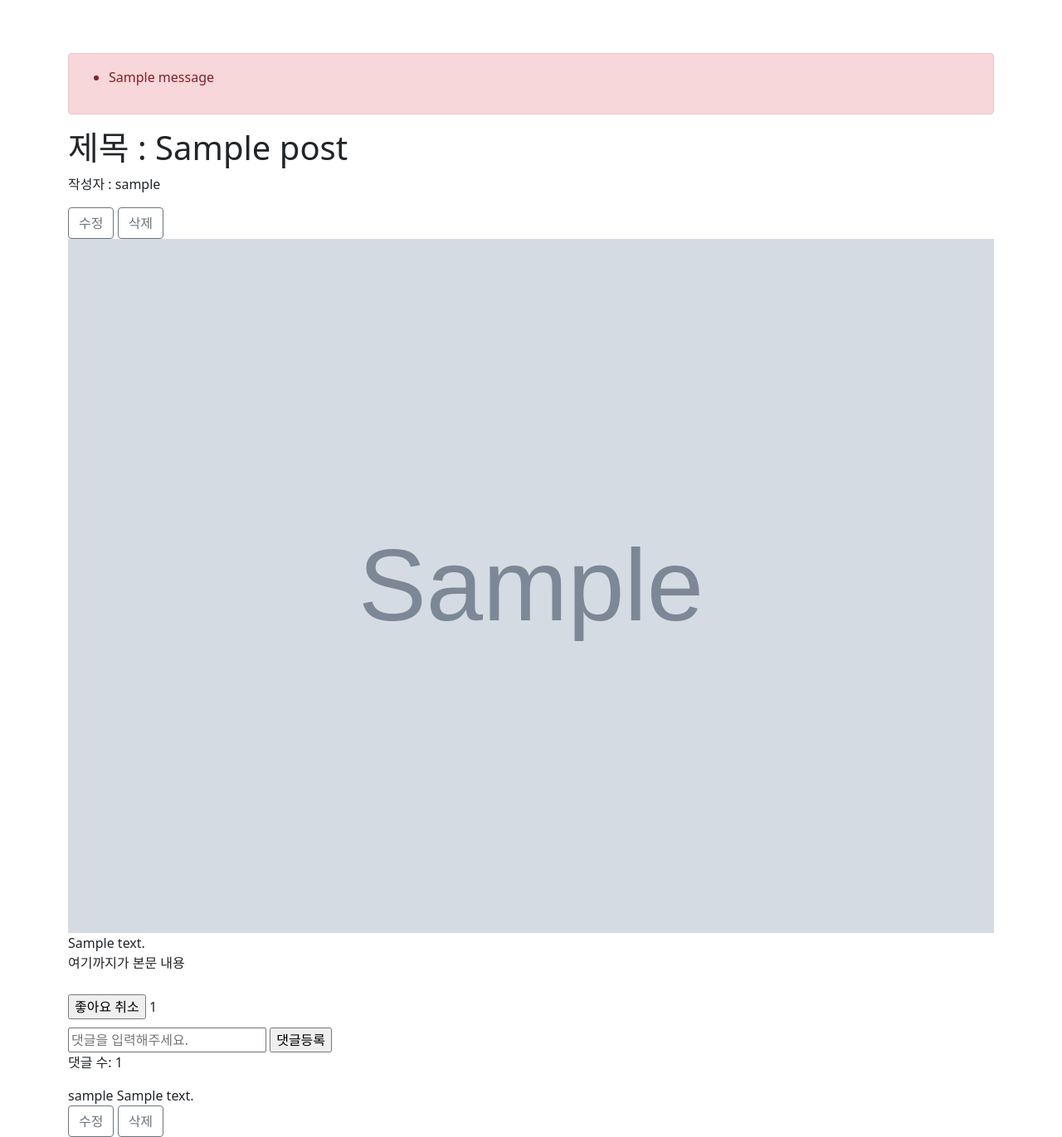
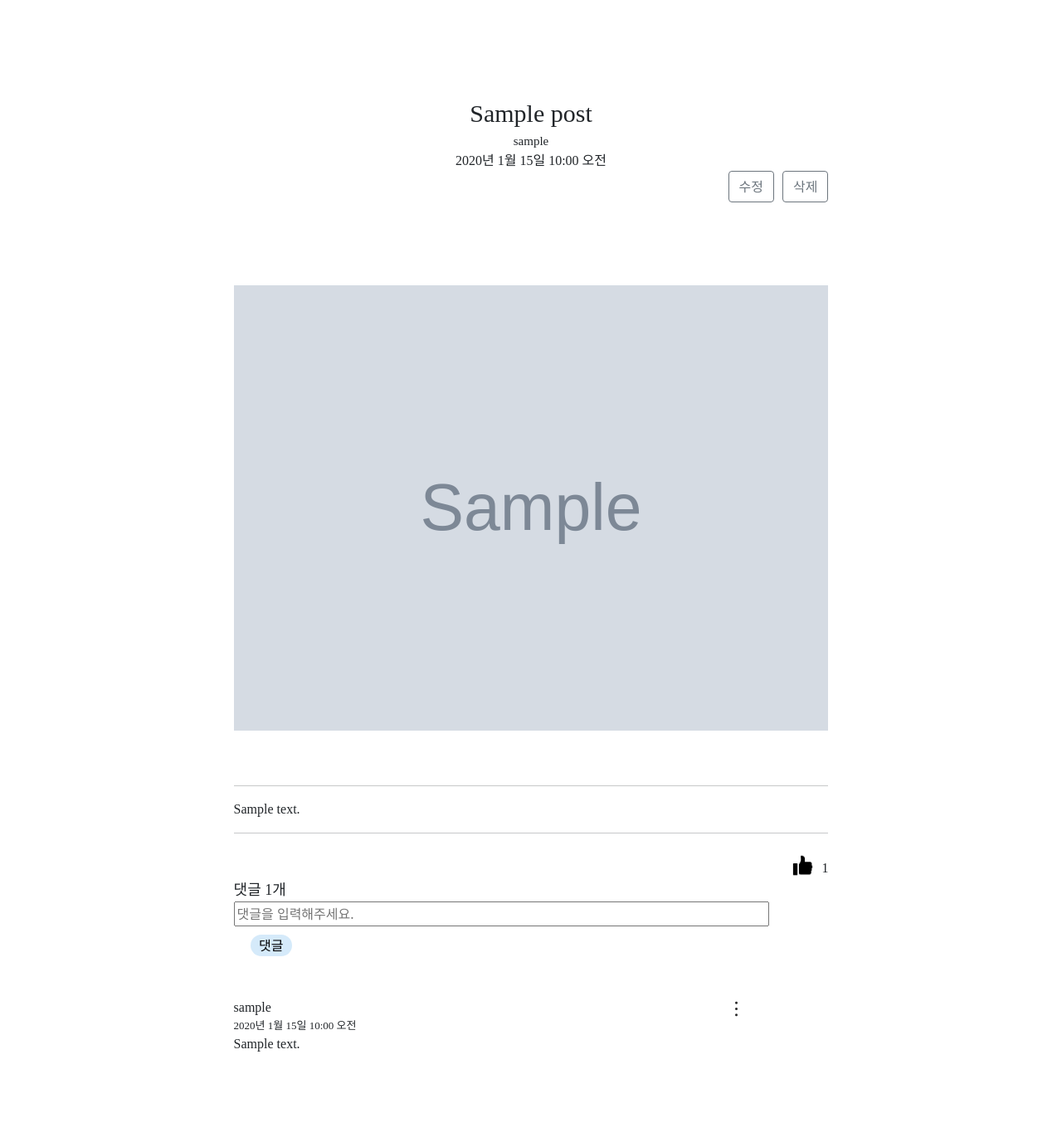
Before and after one commit to khs0415p/Inter-Art-Django, a Django app: page /main/detail/1/ in a window 1280 px wide. Shown: the part 67-1438 px from the top of the page at 83% size. After the commit the page ends 1335 px from the top, so only its background shows below. Run offline with Django 4.2, Linux system fonts and the light colour scheme; a user stored in the database is signed in; tables that the repository leaves empty hold one stand-in row (values such as "Sample post"); grey boxes marked "Sample" are stand-in pictures; one stand-in notice (Sample message) is shown; parts of the project's set-up code (start-up, migrations or seed data) failed here and were passed over; some libraries are stand-ins or nearby versions; some web fonts are replaced.

Commit message:
Modify: 홈, 디테일 페이지 디자인 수정 및 공지사항 추가

```diff
--- a/interart/main/forms.py
+++ b/interart/main/forms.py
@@ -129,7 +129,6 @@ class PostForm(forms.ModelForm): # ModelForm 은 장고 모델 폼
 class CommentForm(forms.ModelForm):
     comment = forms.CharField(
             required=True,
-            max_length=200,
             label='',
             widget=forms.TextInput(attrs={
                 'placeholder': "댓글을 달아주세요."
--- a/interart/main/models.py
+++ b/interart/main/models.py
@@ -22,7 +22,7 @@ class Post(models.Model):
 class Comment(models.Model):
     post = models.ForeignKey(Post, on_delete=models.CASCADE)
     user = models.ForeignKey(User, on_delete=models.CASCADE)
-    comment = models.CharField(max_length=200)
+    comment = models.TextField()
     created_at = models.DateTimeField(auto_now_add=True)
 
 
--- a/interart/main/urls.py
+++ b/interart/main/urls.py
@@ -11,6 +11,7 @@ urlpatterns = [
     path('home/', board_views.home, name='home'),
     path('board/', board_views.board, name='board'),
     path('my_home/', board_views.my_home, name='my_home'),
+    path('notice/<int:notice_id>', board_views.notice, name='notice'),
 
     path('write/', post_views.write, name='write'),
     path('detail/<int:post_id>/', post_views.detail, name='detail'),
--- a/interart/main/views/post_views.py
+++ b/interart/main/views/post_views.py
@@ -28,6 +28,9 @@ def detail(request, post_id):
 
     if request.method == "POST":
         form = CommentForm(request.POST)
+        print(request.POST)
+        for f in form:
+            print(f.errors)
         if form.is_valid():
             comment = form.save(commit=False)
             comment.user = request.user
@@ -37,6 +40,9 @@ def detail(request, post_id):
             # return
 
     _post = Post.objects.get(id = post_id)
+    _post.content = _post.content.split('\n')
+    _post.comment = _post.comment_set.order_by('-created_at')
+
     return render(request, 'main/detail.html', {'post': _post})
 
 
--- a/interart/static/style.css
+++ b/interart/static/style.css
@@ -2,6 +2,13 @@
     font-family: 'TheJamsil3Regular';
     src: url('https://cdn.jsdelivr.net/gh/projectnoonnu/noonfonts_2302_01@1.0/TheJamsil3Regular.woff2') format('woff2');
     font-weight: 400;
+    font-style: normal;
+}
+
+@font-face {
+    font-family: 'TheJamsil2Light';
+    src: url('https://cdn.jsdelivr.net/gh/projectnoonnu/noonfonts_2302_01@1.0/TheJamsil2Light.woff2') format('woff2');
+    font-weight: 300;
     font-style: normal;
 }
 
@@ -136,8 +143,8 @@ label {
 }
 
 .main-container {
-    margin-left: 10%;
-    margin-right: 10%;
+    margin-left: 15%;
+    margin-right: 15%;
     margin-top: 5%;
 }
 
@@ -167,7 +174,7 @@ label {
 
 .item-card {
     margin-top: 36px;
-    width: 350px;
+    width: 48%;
     height: 330px;
     border-radius: 14px;
     box-shadow:  4px 12px 32px 6px rgba(0,0,0,.09);
@@ -188,7 +195,6 @@ label {
 }
 
 .item-card a:hover {
-    text-decoration: underline;
     color: #000000;
 }
 
@@ -199,11 +205,19 @@ label {
     overflow: hidden;
 }
 
+.notice-a {
+    text-decoration: none;
+    color: #000000;
+}
+
+.notice-a:hover{
+    color: #000000;
+}
 
 .notice-item {
     margin-top: 36px;
     border-radius: 14px;
-    width: 555px;
+    width: 85%;
     height: 150px;
     box-shadow:  4px 12px 32px 6px rgba(0,0,0,.09);
     transition: all 0.3s ease-out;
@@ -240,12 +254,268 @@ label {
     overflow: hidden;
 }
 
+.post-img {
+    width: 80%;
+    height: 60%;
+    margin-top: 10%;
+    margin-left: 10%;
+}
 
-.img-list {
-    margin-top: 70px;
+.post-img img{
+    width:100%;
+    height:100%;
+    object-fit: fill;
+    border-radius: 3px;
+}
+
+.title-box {
+    padding-top: 50px;
+}
+
+.board-title {
+    font-family: 'TheJamsil3Regular';
+    font-size: 30px;
+    text-align: center;
+}
+
+.board-writer {
+    font-family: 'TheJamsil3Regular';
+    font-size: 15px;
+    text-align: center;
+}
+
+.board-date {
+    font-family: 'TheJamsil1Thin';
+    text-align: center;
+}
+
+.board-content {
+    font-family: 'TheJamsil2Light';
+}
+
+.back-box {
+    margin-top: 100px;
+    text-align: center;
     width: 100%;
-    height: 400px;
+    height: 50px;
+    display: flex;
+    justify-content: center;
 }
+
+.back-button {
+    border-radius: 14px;
+    width: 100px;
+    line-height: 50px;
+    color: black;
+    background-color: #797979;
+}
+
+.back-button:hover {
+    background-color: #000000;
+    color: white
+}
+
+.back-box a{
+    text-decoration: none;
+}
+
+table {
+    text-align: center;
+}
+
+.date-th {
+    width: 200px;
+}
+
+.board-a {
+    text-decoration: none;
+    color: #000000;
+    font-weight: bold;
+}
+
+.board-a:hover {
+    text-decoration: underline;
+    color: #000000;
+}
+
+.count-widget {
+    margin-left: 0px;
+    color: rgb(100, 146, 77);
+    font-size: small;
+}
+
+.search-box{
+    text-align: center;
+}
+
+.search-box .form-control {
+    width:70%;
+    display: inline-block;
+}
+
+/* 디테일 페이지 */
+
+.button-box {
+    display: flex;
+    justify-content: end;
+}
+
+.image-box {
+    max-width: 100%;
+    height: auto;
+    padding-bottom: 50px;
+}
+
+.content-box {
+    word-break: break-all;
+    padding-top: 100px;
+    padding-left: 10%;
+    padding-right: 10%;
+}
+
+.like-box {
+    margin-top: 25px;
+    height: 30px;
+    display: flex;
+    justify-content: end;
+}
+
+.like-item {
+    width: 25px;
+}
+
+.like-form {
+    height: 27px;
+    width: 25px
+}
+
+.like-count{
+    font-family: 'TheJamsil1Thin';
+    margin-left: 10px;
+    margin-top: 5px;
+}
+
+
+
+.comment-count {
+    font-family: 'TheJamsil2Light';
+    font-size: 18px;
+}
+
+.comment-input {
+    width: 90%;
+}
+
+
+.comment-btn {
+    margin-left: 20px;
+    width: 7%;
+    height: 100%;
+    border-radius: 14px;
+    border: 0px;
+    color: black;
+    background-color: #d5eafa;
+}
+
+.comment-btn:hover {
+    background-color: #9bc7e6;
+    color: white
+}
+
+.comment-list {
+    margin-top: 50px;
+}
+
+.comment-info {
+    width: 100%;
+    display: flex;
+}
+
+.comment-card {
+    width: 80%;
+    word-break: break-all;
+    margin-bottom: 30px;
+}
+
+.comment-user {
+    font-family: 'TheJamsil3Regular';
+}
+
+.comment-date {
+    font-family: 'TheJamsil1Thin';
+    font-size: 13px;
+}
+
+.comment {
+    font-family: 'TheJamsil2Light';
+}
+
+.comment-op {
+    padding-left: 20px;
+}
+
+.active {
+    padding: 0;
+    margin: 0;
+    list-style: none;
+}
+
+.toggle-label {
+    width: 25px;
+    height: 25px;
+}
+
+.toggle-label img {
+    width: 100%;
+    height: 100%;
+
+}
+
+.toggle-label:hover {
+    background-color: #8a8a8a;
+    border-radius: 14px;
+}
+
+
+.toggle-active {
+    display: none;
+    text-align: center;
+    width: 100px;
+    background-color: rgb(91, 90, 90);
+    border-radius: 10px;
+}
+
+.toggle-active li:hover {
+    background-color:#b1b1b1;
+    border-radius: 10px;
+}
+
+.toggle-active a{
+    text-decoration: none;
+    color: white;
+}
+
+.toggle-active a:hover{
+    text-decoration: none;
+    border-radius: 10px;
+    color: #000000;
+}
+
+
+/* 경계 */
+
+.info-card {
+    margin-top:10%;
+    margin-left: 10%;
+}
+
+.post-info {
+    width: 100%;
+    margin: 0;
+    font-family: 'Nanum Gothic', sans-serif;
+    font-size: 15px;
+}
+
 
 .img-card{
     width: 20%;
@@ -271,69 +541,3 @@ label {
     text-decoration: underline;
     color: #000000;
 }
-
-.post-img {
-    width: 80%;
-    height: 60%;
-    margin-top: 10%;
-    margin-left: 10%;
-}
-
-.post-img img{
-    width:100%;
-    height:100%;
-    object-fit: fill;
-    border-radius: 3px;
-}
-
-.top-icon{
-    width: 32px;
-    height: 32px;
-    position: absolute;
-    z-index: 1;
-    border-radius: 3px;
-}
-
-
-.info-card {
-    margin-top:10%;
-    margin-left: 10%;
-}
-
-.post-info {
-    width: 100%;
-    margin: 0;
-    font-family: 'Nanum Gothic', sans-serif;
-    font-size: 15px;
-}
-
-.board-title {
-    text-decoration: none;
-    color: #000000;
-    font-weight:700;
-    margin-right: 5px;
-}
-
-.comment-count {
-    margin-left: 0px;
-    color: rgb(100, 146, 77);
-    font-size: small;
-}
-
-.search-box{
-    text-align: center;
-}
-
-.search-box .form-control {
-    width:70%;
-    display: inline-block;
-}
-
-.image-box {
-    height: auto;
-}
-
-.image-box img {
-    width: 100%;
-    height: 100%;
-}
--- a/interart/templates/main/detail.html
+++ b/interart/templates/main/detail.html
@@ -1,67 +1,98 @@
 {% extends 'base.html' %}
+{% load static %}
 {% block content %}
 {% include 'navbar.html' %}
- <div class="pt-5 container">
-    {% if messages %}
-    <div class="alert alert-danger my-3" role="alert">
-        {% for message in messages %}
-        <strong>
-            {{ messages.tags }}
-        </strong>
-        <ul>
-            <li>
-                {{ message.message }}
-            </li>
-        </ul>
-        {% endfor %}
+<div class="main-content">
+    <div class="main-container">
+        <div class="title-box">
+            <div class="board-title">
+                {{ post.title }}
             </div>
-    {% endif %}
-    <div class="top">
-        <h1>제목 : {{ post.title }}</h1>
-        <p>작성자 : {{ post.user }}</p>
+            <div class="board-writer">
+                {{ post.user }}
+            </div>
+            <div class="board-date">
+                {{ post.created_at }}
+            </div>
+        </div>
+        <div class="button-box">
         {% if request.user == post.user %}
-        <a href="{% url 'main:post_modify' post.id %}" class="btn btn-outline-secondary">수정</a>
-        <a href="javascript:void(0)" data-uri="{% url 'main:post_delete' post.id %}" class="delete btn btn-outline-secondary">삭제</a>
+        <a href="{% url 'main:post_modify' post.id %}" class="btn btn-outline-secondary" style="margin-right: 10px">수정</a>
+        <a href="javascript:void(0)" data-uri="{% url 'main:post_delete' post.id %}" style="margin-right: 10%" class="delete btn btn-outline-secondary">삭제</a>
         {% endif %}
         </div>
+        <div class="content-box">
             {% if post.image %}
-        <div class="image-box" style="width 80%; height: auto">
+            <div class="image-box">
                 <img src="{{ post.image.url }}" alt="" style="width: 100%; height: 100%">
             </div>
             {% endif %}
-    <div class="middle">
-        {{ post.content }}
-        <p>여기까지가 본문 내용</p>
+            <hr>
+            <div class="board-content">
+                {% for line in post.content  %}
+                {{ line }}<br>
+                {% endfor %}
             </div>
+            <hr>
             <div class="like-box">
+                <div class="like-item">
                     <form action="{% url 'main:likes' post.id %}" method="POST">
                         {% csrf_token %}
                         {% if user in post.like_user.all %}
-            <input type="submit" value="좋아요 취소">
+                        <input class="like-form" type="image" src={% static 'like.png' %} value="좋아요 취소">
                         {% else %}
-            <input type="submit" value="좋아요">
+                        <input class="like-form" type="image" src={% static 'non-like.png' %} value="좋아요">
                         {% endif %}
-            {{ post.like_user.count }}
+
                     </form>
                 </div>
+                <div class="like-count">
+                    {{ post.like_user.count }}
+                </div>
+            </div>
+
             <div class="comment-box">
+                <div class="comment-count">댓글 {{ post.comment_set.count }}개</div>
+                <div class="comment-form">
                     <form action="{% url 'main:detail' post.id %}" method="POST">
                         {% csrf_token %}
-            <input {% if not user.is_authenticated %} disabled {% endif %} type="text" name="comment" placeholder="댓글을 입력해주세요.">
-            <input {% if not user.is_authenticated %} disabled {% endif %} type="submit" value="댓글등록">
+                        {% include "form_errors.html" %}
+                        <input class="comment-input" {% if not user.is_authenticated %} disabled {% endif %} type="text" name="comment" placeholder="댓글을 입력해주세요.">
+                        <input class="comment-btn" {% if not user.is_authenticated %} disabled {% endif %} type="submit" value="댓글">
                     </form>
                 </div>
+            </div>
+
             <div class="comment-list">
-        <p>댓글 수: {{ post.comment_set.count }}</p>
-        {% for item in post.comment_set.all %}
-        <div class="comment">{{ item.user}} {{ item.comment }}</div>
-        <div>
+                {% for item in post.comment %}
+                <div class="comment-info">
+                    <div class="comment-card">
+                        <div class="comment-user">
+                            {{ item.user}}
+                        </div>
+                        <div class="comment-date">
+                            {{ item.created_at}}
+                        </div>
+                        <div class="comment">
+                            {{ item.comment }}
+                        </div>
+                    </div>
                     {% if request.user == item.user %}
-            <a href="{% url 'main:comment_modify' item.id %}" class="btn btn-outline-secondary">수정</a>
-            <a class="delete btn btn-outline-secondary" data-uri="{% url 'main:comment_delete' item.id %}" href="javascript:void(0)">삭제</a>
+                    <div class="comment-op">
+                        <div class="toggle-label">
+                            <img src={% static 'menu-1.png'%}>
+                            <ul class="toggle-active">
+                                <a href="{% url 'main:comment_modify' item.id %}" class=""><li>수정</li></a>
+                                <a class="delete" data-uri="{% url 'main:comment_delete' item.id %}" href="javascript:void(0)"><li>삭제</li></a>
+                            </ul>
+                        </div>
+
+                    </div>
                     {% endif %}
                 </div>
                 {% endfor %}
+            </div>
+        </div>
     </div>
 </div>
 {% endblock %}
@@ -75,5 +106,18 @@ Array.from(delete_elements).forEach(function(element) {
         };
     });
 });
+
+const toggle_elements = document.getElementsByClassName("toggle-label");
+
+Array.from(toggle_elements).forEach(function(element) {
+    element.addEventListener('click', function(event) {
+        if (this.getElementsByClassName('toggle-active')[0].style.display === "block") {
+            this.getElementsByClassName('toggle-active')[0].style.display = "none";
+        } else {
+            this.getElementsByClassName('toggle-active')[0].style.display = "block";
+        };
+    });
+});
+
 </script>
 {% endblock %}
--- a/interart/templates/main/home.html
+++ b/interart/templates/main/home.html
@@ -10,6 +10,7 @@
           공지사항
         </div>
         {% for item in notice %}
+        <a class="notice-a" href="{% url 'main:notice' item.id %}">
           <div class="notice-item">
             <div class="notice-title">
               <!-- {{ notice.title }}-->
@@ -20,6 +21,7 @@
               {{ item.content }}
             </div>
           </div>
+        </a>
         {% endfor %}
       </div>
       <div class="wrap-item">
```
Also changed, not shown: interart/main/views/board_views.py (+9 -0 lines), interart/templates/main/board.html (+7 -5 lines), interart/templates/main/notice.html (added, +32 -0 lines), interart/main/migrations/0006_alter_comment_comment.py (added), interart/static/like.png (added), interart/static/menu-1.png (added), interart/static/non-like.png (added). Lines whose indentation alone changed are shown as unchanged.
